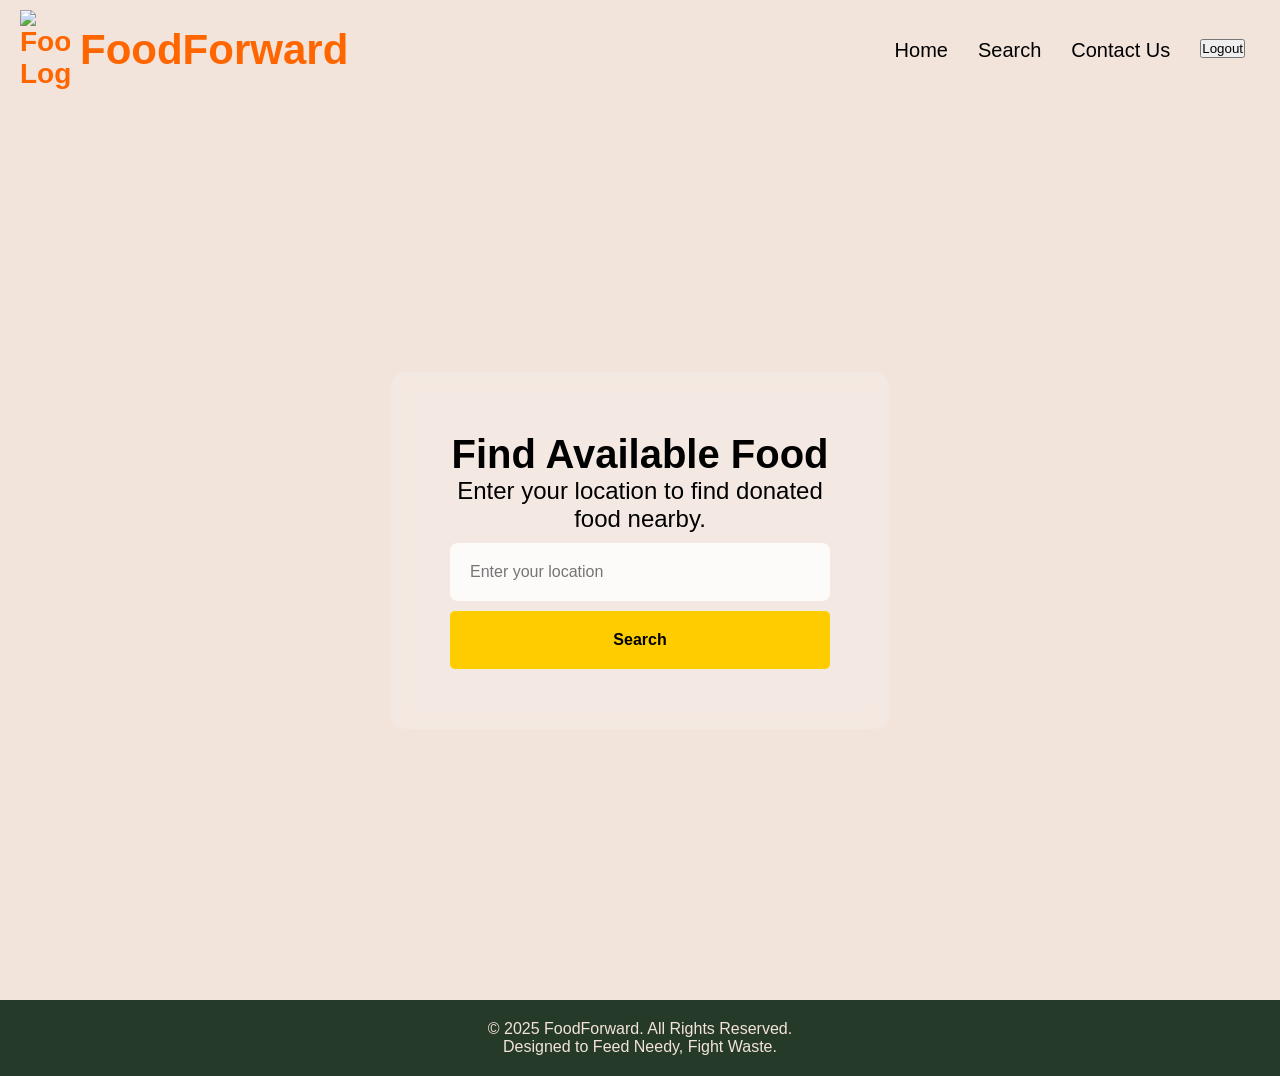
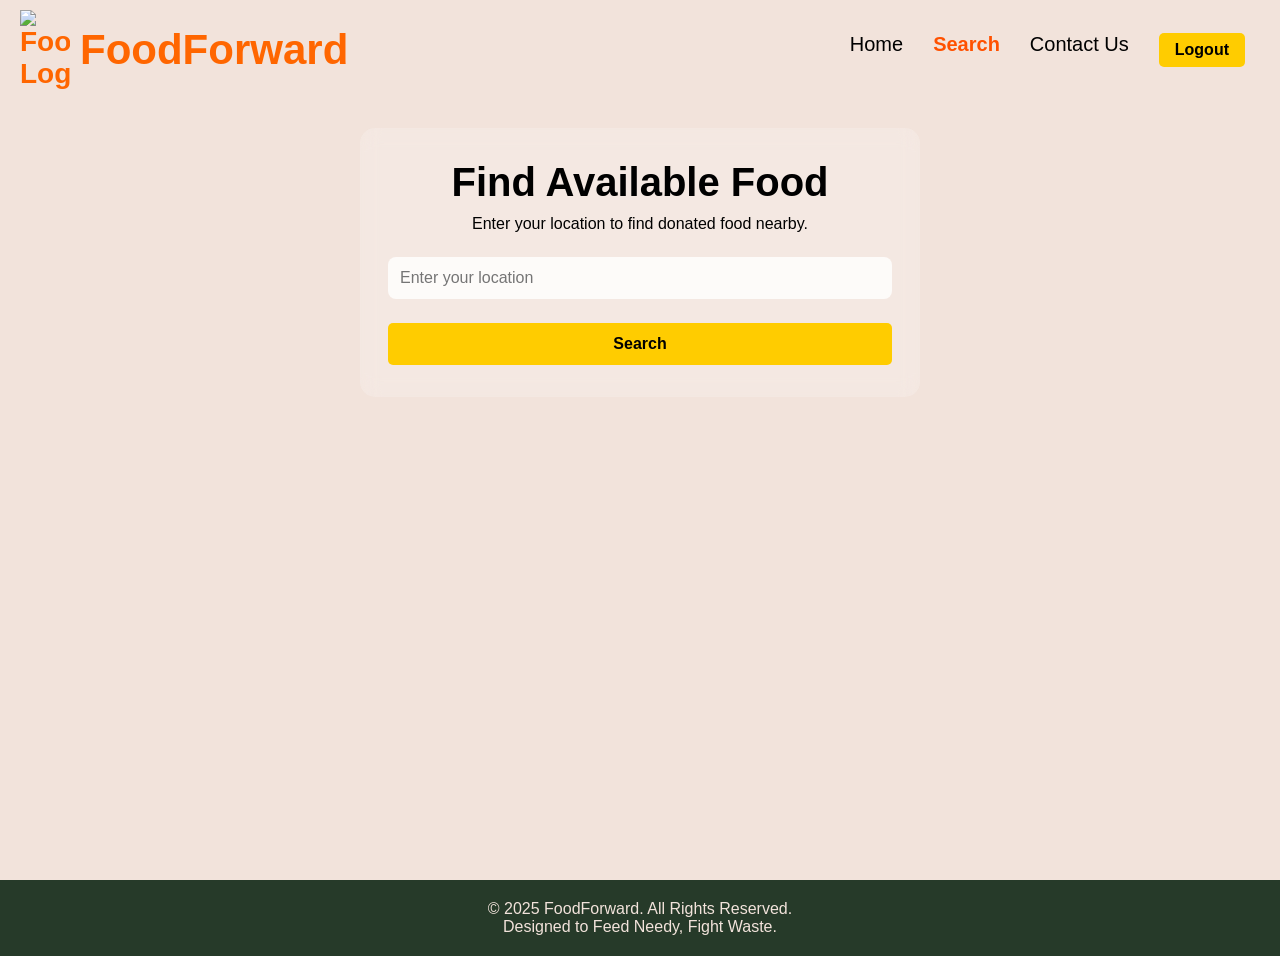

feat: add food photos, allergen info, and rating system

--- a/search.css
+++ b/search.css
@@ -90,15 +90,36 @@ nav ul li a:hover {
     margin-bottom: 20px;
 }
 
-/* Search Input */
-#searchLocation {
-    width: 100%;
-    padding: 20px;
-    border: none;
-    border-radius: 8px;
-    font-size: 16px;
-    outline: none;
-    background: rgba(255, 255, 255, 0.8);
+/* Search inputs use .search-box input, .search-box select */
+
+.search-box label {
+    display: block;
+    text-align: left;
+    color: #1a1a1a;
+    font-weight: 600;
+    margin-top: 12px;
+    margin-bottom: 4px;
+}
+
+.label-note {
+    font-weight: 400;
+    font-size: 0.9em;
+}
+
+.search-box .checkbox-grid {
+    display: grid;
+    grid-template-columns: repeat(auto-fill, minmax(130px, 1fr));
+    gap: 6px;
+    margin-bottom: 12px;
+    text-align: left;
+}
+
+.search-box .checkbox-item {
+    display: flex;
+    align-items: center;
+    gap: 6px;
+    font-size: 14px;
+    color: #222;
 }
 
 /* Search Button */
@@ -179,12 +200,15 @@ nav ul li a:hover {
     flex-wrap: wrap;
     gap: 10px;
     justify-content: center;
-    position: absolute;
-    top: 80px;
+    position: fixed;
+    top: 70px;
     left: 0;
     width: 100%;
-    height: 100vh;
-    z-index: -1; /* Send images to the background */
+    height: calc(100vh - 70px);
+    z-index: 0;
+    pointer-events: none;
+    overflow: hidden;
+    opacity: 0.35;
 }
 
 .gallery img {
@@ -198,49 +222,56 @@ nav ul li a:hover {
 .search-container {
     display: flex;
     justify-content: center;
-    align-items: center;
-    height: 100vh; /* Full screen height */
+    align-items: flex-start;
+    min-height: calc(100vh - 120px);
+    padding: 28px 16px 48px;
     position: relative;
+    z-index: 1;
 }
 
 .search-box {
     background: rgba(255, 255, 255, 0.2); /* Semi-transparent */
     backdrop-filter: blur(10px); /* Blur effect */
-    padding: 60px;
+    padding: 32px 28px;
     border-radius: 15px;
     text-align: center;
-    width: 500px;
+    width: min(560px, 94vw);
 }
 
 .search-box:hover {
     background: rgba(255, 255, 255, 0.3);
-    transform: scale(1.05);
 }
 
 .search-box h2 {
     font-size: 40px;
     color: rgb(0, 0, 0);
+    margin-bottom: 8px;
 }
 
 .search-box p {
-    font-size: 24px;
+    font-size: 16px;
     color: rgb(0, 0, 0);
+    margin-bottom: 16px;
+    line-height: 1.4;
 }
 
-.search-box input {
+.search-box input,
+.search-box select {
     width: 100%;
-    padding: 30px;
-    margin-top: 10px;
-    border-radius: 5px;
+    padding: 12px;
+    margin-top: 6px;
+    margin-bottom: 8px;
+    border-radius: 8px;
     border: none;
     font-size: 16px;
+    outline: none;
+    background: rgba(255, 255, 255, 0.8);
 }
-
 
 .search-box button {
     width: 100%;
-    padding: 20px;
-    margin-top: 10px;
+    padding: 12px;
+    margin-top: 16px;
     border: none;
     background: #ffcc00;
     color: black;
@@ -249,9 +280,33 @@ nav ul li a:hover {
     font-size: 16px;
     cursor: pointer;
 }
+
 .search-box button:hover {
     background: linear-gradient(45deg, #f57c00, #ff9800);
-    transform: scale(1.05);
+}
+
+.search-box .checkbox-group {
+    margin-bottom: 8px;
+}
+
+nav ul li button {
+    background: #ffcc00;
+    border: none;
+    padding: 8px 16px;
+    border-radius: 5px;
+    font-size: 16px;
+    font-weight: 600;
+    cursor: pointer;
+    font-family: inherit;
+}
+
+nav ul li button:hover {
+    background: #ff9800;
+}
+
+nav ul li a.active {
+    color: #ff5100;
+    font-weight: bold;
 }
 
 .footer {
@@ -373,6 +428,22 @@ nav ul li a:hover {
 
 /* Responsive Design */
 @media (max-width: 768px) {
+    .search-container {
+        padding: 20px 12px 36px;
+    }
+
+    .search-box {
+        padding: 24px 20px;
+    }
+
+    .search-box h2 {
+        font-size: 32px;
+    }
+
+    .search-box .checkbox-grid {
+        grid-template-columns: repeat(auto-fill, minmax(110px, 1fr));
+    }
+
     #results {
         grid-template-columns: repeat(auto-fit, minmax(200px, 1fr));
     }
